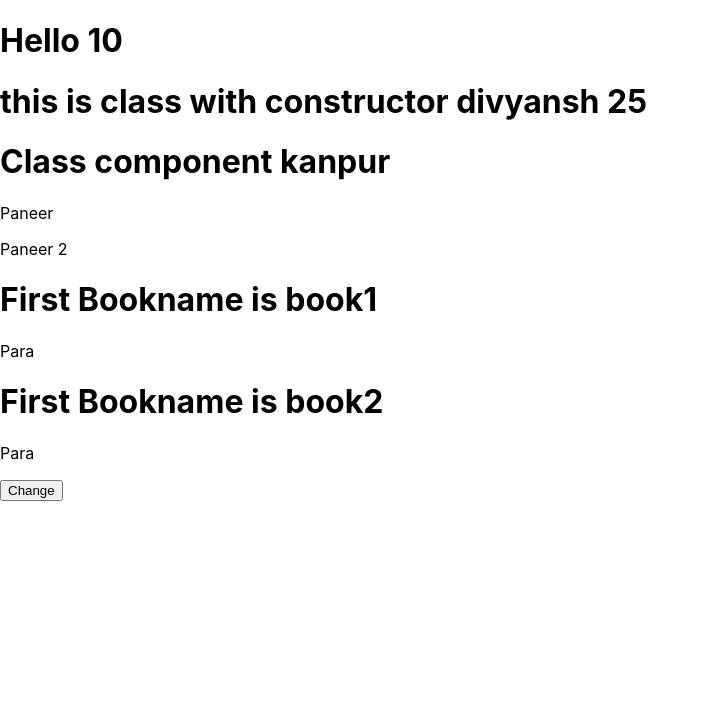
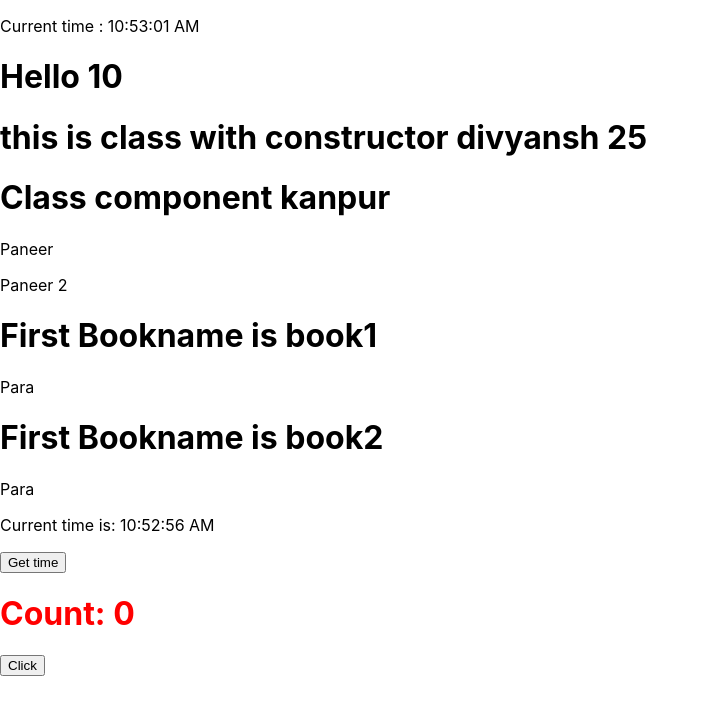
Before and after one commit to divyanshdixit/reactlearningproject, a React (Create React App) app: page / in a window 1280 px wide. Shown: the top 714 px of the page, without its empty margins (0-709 px from the left). Built offline with nearby package versions, Linux system fonts and the light colour scheme.

Commit message:
counter, digitalClock, useState

```diff
--- a/src/App.js
+++ b/src/App.js
@@ -4,7 +4,10 @@ import Books from './Components/Books';
 import Food from './Components/Food';
 import FirstClassCompo from './Components/ClassComponentEx';
 import WithConstructor from './Components/ClassCompoWithConstructor';
-import UseStateHook from './Components/UseStateHook';
+// import UseStateHook from './Components/UseStateHook';
+import DigitalClock from './Components/DigitalClock';
+import ClockDigital from './Components/ClockDigital';
+import Counter from './Components/Counter';
 
 const x = 10;
 var check = 'veg';
@@ -19,6 +22,8 @@ var check = 'veg';
 function App() { // functional component, dumb,
   return (
     <>
+
+    <ClockDigital/>
       <h1> Hello {x} </h1>
       <WithConstructor age="25"/>
       <FirstClassCompo age="24"/>
@@ -26,7 +31,12 @@ function App() { // functional component, dumb,
       <Books bookname="book1" authorname="author1" />
       <Books bookname="book2" authorname="author2"/>
 
-      <UseStateHook/>
+      {/* <UseStateHook/> */}
+
+      <DigitalClock/>
+
+      <Counter/>
+
     </>
   );
 }
--- /dev/null
+++ b/src/Components/ClockDigital.jsx
@@ -0,0 +1,21 @@
+import React, { useState } from 'react';
+
+const ClockDigital = () => {
+    var currentTime = new Date().toLocaleTimeString();
+
+     var [currentTime, UpdateTime] = useState(currentTime);
+
+     setInterval(() => {
+        currentTime = new Date().toLocaleTimeString();
+        UpdateTime(currentTime);
+     }, 1000);
+
+
+    return(
+        <>
+            <p> Current time : {currentTime} </p>
+        </>
+    )
+}
+
+export default ClockDigital;
--- /dev/null
+++ b/src/Components/Counter.jsx
@@ -0,0 +1,33 @@
+import React, { useState } from 'react';
+
+var count = 0;
+var initColor = 'red';
+
+const Counter = () => {
+
+    var [initValue, UpdateValue] = useState(count); // hook
+    var [color, UpdateColor] = useState(initColor);
+
+    // setInterval(() => {
+    //     count++;
+    //     UpdateValue(count);
+    // }, 1000);
+
+    function Counter(){
+        // count = count + 1;
+        color = 'yellow';
+        UpdateValue(initValue+1);
+        UpdateColor(color);
+    }
+
+    return(
+        <>
+            <h1 style={{
+                color:color
+            }}> Count: {initValue} </h1>
+            <button type="button" onClick={Counter}> Click </button>
+        </>
+    )
+}
+
+export default Counter;
--- /dev/null
+++ b/src/Components/DigitalClock.jsx
@@ -0,0 +1,21 @@
+import React, {useState} from 'react';
+
+const DigitalClock = () => { //async await
+
+    var now = new Date().toLocaleTimeString(); // get current time
+
+    const [state, updateTime] = useState(now) // ('', fn)
+    function gettime(){
+        now  = new Date().toLocaleTimeString();
+        updateTime(now);
+    }
+    return(
+        <>
+            <p> Current time is: {state}</p>
+
+            <button type="button" onClick={gettime}> Get time </button>
+        </>
+    )
+}
+
+export default DigitalClock;
--- a/src/Components/UseStateHook.jsx
+++ b/src/Components/UseStateHook.jsx
@@ -11,10 +11,10 @@ import React, { useState } from 'react';
 
 const UseStateHook = () => {
 
-    var git  = useState('divyansh'); // return [stateVlaue, updateState]
+    var [name, setName]  = useState('divyansh'); // return [stateVlaue, updateState]
 
-    function ChangeValue(params) {
-        name = "New Value";
+    function ChangeValue() {
+        name =  "New Value";
         setName(name);
     }
 
```
Also changed, not shown: 1 other file (tests, documents, lock files or other folders).
